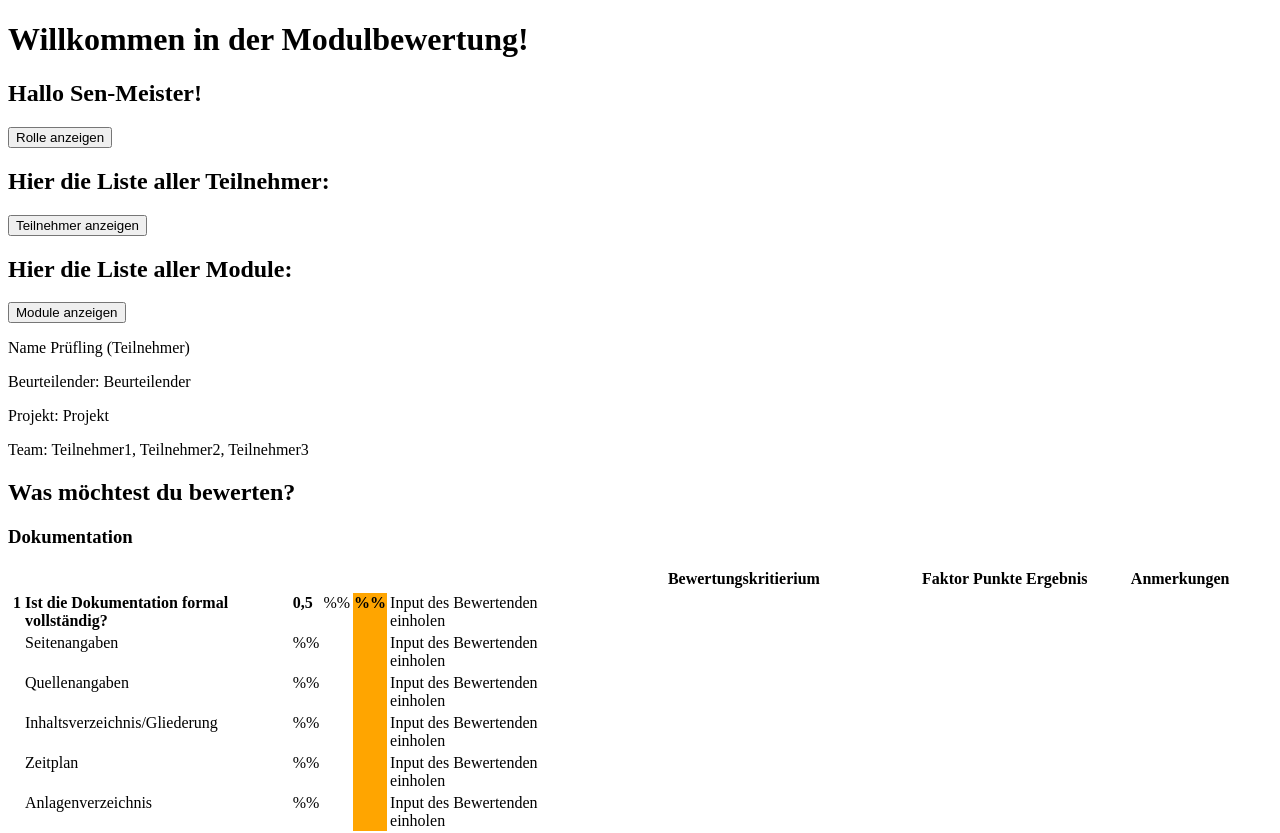
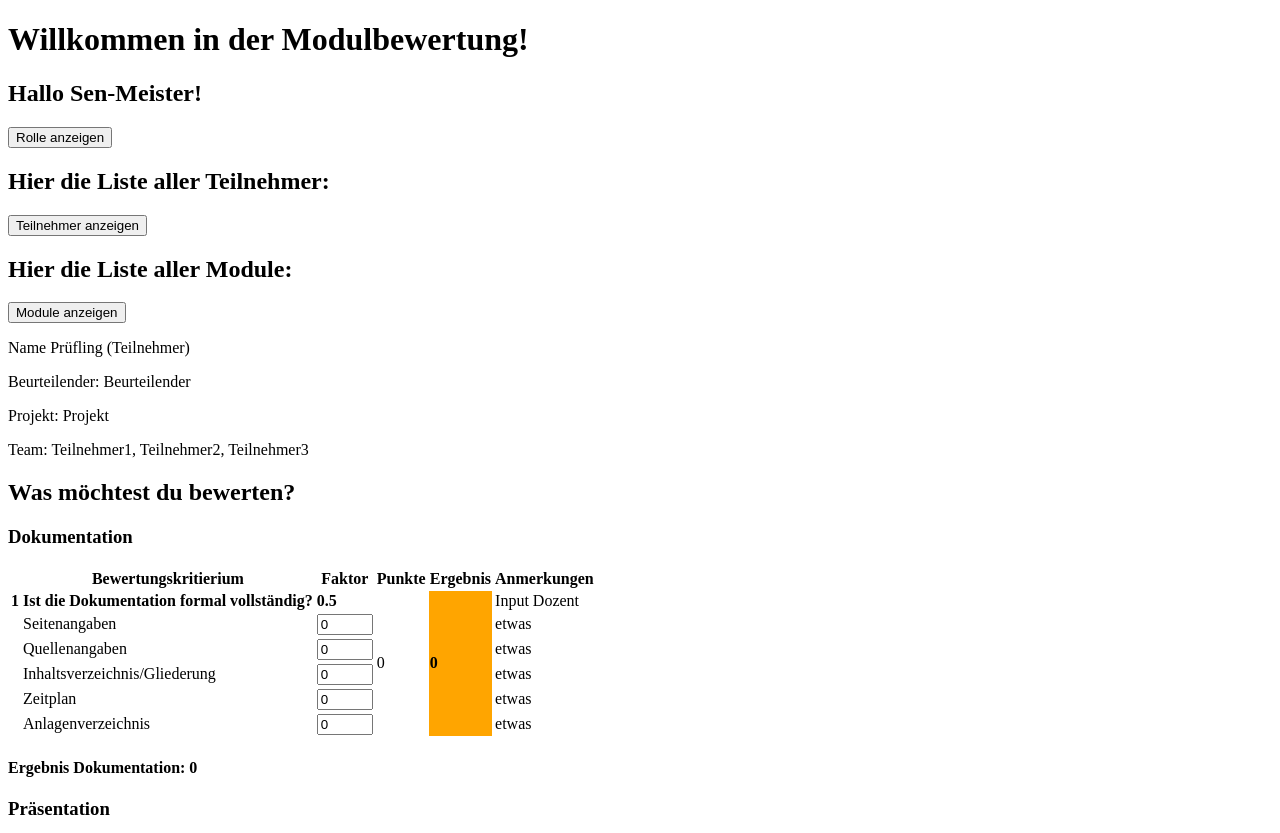
Before and after one commit to Kaarjalan/ModulbewertungFrontend, an Angular app: page / in a window 1280 px wide. Shown: the top 833 px of the page. Built offline with nearby package versions, Linux system fonts and the light colour scheme.

Commit message:
Eingabe für Abschnitt 1 funktioniert

```diff
--- a/src/app/documentation/documentation.component.html
+++ b/src/app/documentation/documentation.component.html
@@ -18,10 +18,38 @@
             </tr>
         </thead>
         <tbody>
+            <ng-container *ngFor="let abschnitt of abschnitte">
+                <tr>
+                  <td><b>{{ abschnitt.nummer }}</b></td>
+                  <td><b>{{ abschnitt.name }}</b></td>
+                  <td><b>{{ abschnitt.faktor }}</b></td>
+                  <td [attr.rowspan]="abschnitt.bewertungsKriterien.length + 1">
+                    {{ getAbschnittPunkte(abschnitt) }}
+                  </td>
+                  <td [attr.rowspan]=" abschnitt.bewertungsKriterien.length + 1 ">
+                    <b>{{ getAbschnittErgebnis(abschnitt) }}</b>
+                  </td>
+                  <td>{{ abschnitt.notiz }}</td>
+                </tr>
+                <tr *ngFor="let kriterium of abschnitt.bewertungsKriterien">
+                  <td></td>
+                  <td>{{ kriterium.name }}</td>
+                  <td>
+                    <input type="number"
+                           [(ngModel)]="kriterium.punkte"
+                           (ngModelChange)="updateGesamtErgebnis()"
+                           min="0"
+                           max="10"
+                           step="1">
+                  </td>
+                  <td>{{ kriterium.notiz }}</td>
+                </tr>
+              </ng-container>
 
-            <app-d-vollstaendig></app-d-vollstaendig>
 
             <!-- 2. Optischer Eindruck-->
+
+            <!--
             <tr>
                 <td><b>2</b></td>
                 <td><b>Wie ist der optische Eindruck?</b></td>
@@ -42,7 +70,7 @@
                 <td>%%</td>
                 <td>Input des Bewertenden einholen</td>
             </tr>
-            <!-- 3. Entspricht die sprachliche Gestaltung einer fachlichen Doku?-->
+            3. Entspricht die sprachliche Gestaltung einer fachlichen Doku?
             <tr>
                 <td><b>3</b></td>
                 <td><b>Entspricht die sprachliche Gestaltung einer fachlichen Doku?</b></td>
@@ -75,7 +103,7 @@
                 <td>%%</td>
                 <td>Input des Bewertenden einholen</td>
             </tr>
-            <!-- 4. Praxisbezogene und zielorientierte Arbeitsabläufe?-->
+             4. Praxisbezogene und zielorientierte Arbeitsabläufe?
             <tr>
                 <td><b>4</b></td>
                 <td><b>Praxisbezogene und zielorientierte Arbeitsabläufe?</b></td>
@@ -103,7 +131,7 @@
                 <td>Input des Bewertenden einholen</td>
             </tr>
 
-            <!-- 5. Beschreibung der Vorgaben / Einflussfaktoren-->
+             5. Beschreibung der Vorgaben / Einflussfaktoren
             <tr>
                 <td><b>5</b></td>
                 <td><b>Beschreibung der Vorgaben / Einflussfaktoren</b></td>
@@ -136,7 +164,7 @@
                 <td>%%</td>
                 <td>Input des Bewertenden einholen</td>
             </tr>
-            <!-- 6. Fachliche Qualität-->
+             6. Fachliche Qualität
             <tr>
                 <td><b>6</b></td>
                 <td><b>Fachliche Qualität</b></td>
@@ -162,8 +190,8 @@
                 <td>fachliche Tiefe / Komplexität</td>
                 <td>%%</td>
                 <td>Input des Bewertenden einholen</td>
-            </tr>
+            </tr> -->
         </tbody>
     </table>
-    <h4>Ergebnis Dokumentation: %%</h4>
+    <h4>Ergebnis Dokumentation: {{ gesamtErgebnis }}</h4>
 </div>
--- a/src/app/documentation/documentation.component.ts
+++ b/src/app/documentation/documentation.component.ts
@@ -1,13 +1,53 @@
-import { Component } from '@angular/core';
-import { DVollstaendigComponent } from './d-vollstaendig/d-vollstaendig.component';
+import { Component, importProvidersFrom, OnInit } from '@angular/core';
+import { Abschnitt } from '../bewertung.models/bewertung.model';
+import { CommonModule } from '@angular/common';
+import { FormsModule } from '@angular/forms';
 
 @Component({
   selector: 'app-documentation',
   standalone: true,
-  imports: [DVollstaendigComponent],
+  imports: [CommonModule, FormsModule],
   templateUrl: './documentation.component.html',
   styleUrl: './documentation.component.css'
 })
 export class DocumentationComponent {
+  abschnitte: Abschnitt[] = [
+    {
+    nummer: 1,
+    name: "Ist die Dokumentation formal vollständig?",
+    faktor: 0.5,
+    bewertungsKriterien: [
+      { name: "Seitenangaben",
+        punkte: 0,
+        notiz: "etwas"
+      },
+      {name: "Quellenangaben",
+        punkte: 0,
+        notiz: "etwas"
+      },
+      {name: "Inhaltsverzeichnis/Gliederung",
+        punkte: 0,
+        notiz: "etwas"
+      },
+      {name: "Zeitplan",
+        punkte: 0,
+        notiz: "etwas"
+      },
+      {name: "Anlagenverzeichnis",
+        punkte: 0,
+        notiz: "etwas"
+      },],
+      notiz: "Input Dozent"
+    },
+  ];
+  gesamtErgebnis: number = 0;
+  getAbschnittPunkte(abschnitt: Abschnitt):number {
+    return abschnitt.bewertungsKriterien.reduce((sum, kriterium) => sum + kriterium.punkte, 0)
+  }
+  getAbschnittErgebnis(abschnitt: Abschnitt): number {
+    return this.getAbschnittPunkte(abschnitt) * abschnitt.faktor;
+  }
+  updateGesamtErgebnis(){
 
+  }
 }
```
Also changed, not shown: src/app/documentation/1d-vollstaendig/d-vollstaendig.component.html (renamed from src/app/documentation/d-vollstaendig/d-vollstaendig.component.html, +5 -2 lines), src/app/documentation/1d-vollstaendig/d-vollstaendig.component.css (added), src/app/documentation/1d-vollstaendig/d-vollstaendig.component.ts (renamed from src/app/documentation/d-vollstaendig/d-vollstaendig.component.ts), 1 other file (tests, documents, lock files or other folders).
